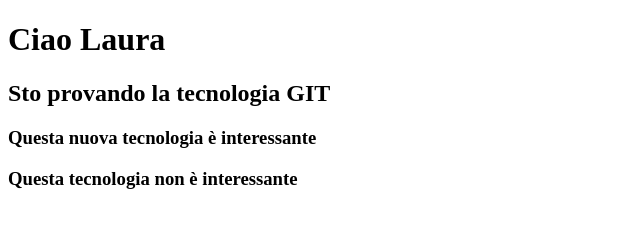
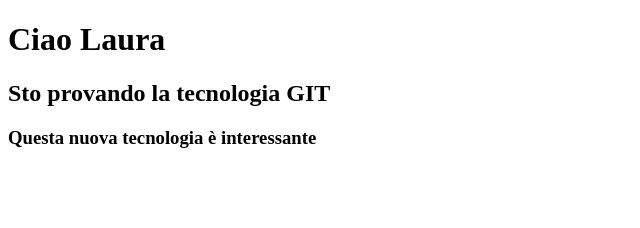
Before and after one commit to lauradecario/JAITA131, a plain HTML site: page LezioneGit/index.html in a window 1280 px wide. Shown: the whole page, without its empty margins (0-640 px from the left). Drawn offline with Linux system fonts and the light colour scheme.

Commit message:
update02

```diff
--- a/LezioneGit/index.html
+++ b/LezioneGit/index.html
@@ -10,7 +10,7 @@
     <h2>Sto provando la tecnologia GIT</h2>
     <h3>Questa nuova tecnologia è interessante</h3>
 
-    <h3>Questa tecnologia non è interessante</h3>
+
     <script src="./js/script01.js"></script>
 </body>
 </html>
```
